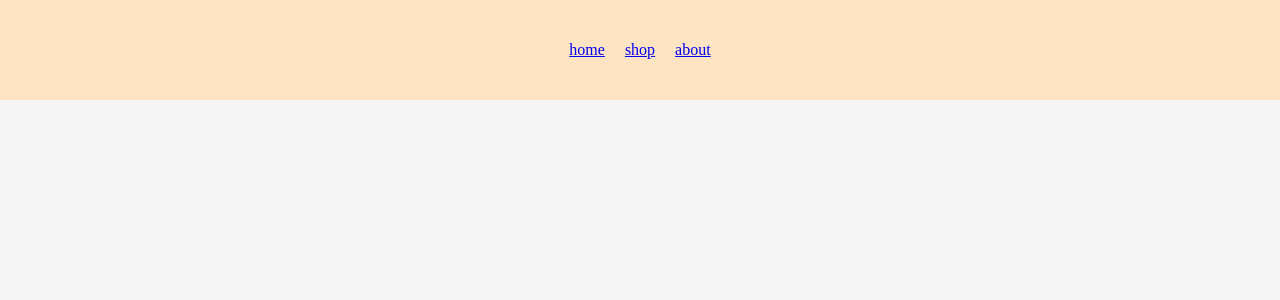
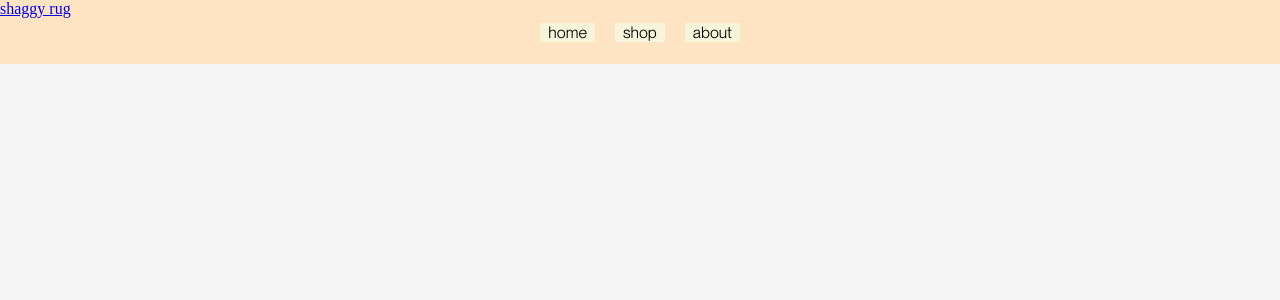
Before and after one commit to brian-david4/furniture-shop, a React (Vite) app in the folder furniture/: page /products in a window 1280 px wide. Shown: the top 300 px of the page. Built offline with nearby package versions, Linux system fonts and the light colour scheme; the HTML template or start-up script is replaced by a standard one.

Commit message:
NavBarItem hover animation

```diff
--- a/furniture/src/Components/MainNavBar/MainNavBar.tsx
+++ b/furniture/src/Components/MainNavBar/MainNavBar.tsx
@@ -4,9 +4,9 @@ import styles from "./mainNav.module.css";
 const MainNavBar = () => {
   return (
     <div className={styles.navbarContainer}>
-      <MainNavItem to="/">home</MainNavItem>
-      <MainNavItem to="/products">shop</MainNavItem>
-      <MainNavItem to="/about">about</MainNavItem>
+      <MainNavItem to="/" title="home" />
+      <MainNavItem to="/products" title="shop" />
+      <MainNavItem to="/about" title="about" />
     </div>
   );
 };
--- a/furniture/src/Components/MainNavBar/mainNav.module.css
+++ b/furniture/src/Components/MainNavBar/mainNav.module.css
@@ -1,7 +1,7 @@
 .navbarContainer {
   position: fixed;
   height: 8vh;
-  min-height: 100px;
+  min-height: 50px;
   width: 100%;
   display: flex;
   flex-direction: row;
--- a/furniture/src/Components/MainNavItem/MainNavItem.tsx
+++ b/furniture/src/Components/MainNavItem/MainNavItem.tsx
@@ -2,15 +2,20 @@ import { Link } from "react-router-dom";
 import styles from "./navItem.module.css";
 
 interface MainNavItemProps {
-  children: React.ReactNode;
+  title: string;
   to: string;
 }
 
-const MainNavItem = ({ children, to }: MainNavItemProps) => {
+const MainNavItem = ({ title, to }: MainNavItemProps) => {
+  const titleSplit = title.split("");
   return (
     <div className={styles.navItemWrapper}>
       <Link className={styles.navItem} to={to}>
-        {children}
+        {titleSplit.map((char, index) => (
+          <span className={styles.ltrWrap} key={index} data-ltr={char}>
+            {char}
+          </span>
+        ))}
       </Link>
     </div>
   );
--- a/furniture/src/Components/MainNavItem/navItem.module.css
+++ b/furniture/src/Components/MainNavItem/navItem.module.css
@@ -0,0 +1,29 @@
+.navItemWrapper {
+  width: fit-content;
+  background-color: beige;
+  padding-left: 1vmin;
+  padding-right: 1vmin;
+  overflow: hidden;
+}
+.navItem {
+  text-decoration: none;
+  color: black;
+  font-family: "Neue Montreal Book";
+}
+.navItem:hover > .ltrWrap {
+  transform: translateY(-100%);
+}
+.ltrWrap {
+  position: relative;
+  display: inline-block;
+  width: fit-content;
+  height: fit-content;
+  transition: transform 250ms cubic-bezier(0.45, 0, 0.55, 1);
+}
+.ltrWrap::after {
+  content: attr(data-ltr);
+  position: absolute;
+  top: 100%;
+  left: 0;
+  appearance: none;
+}
--- a/furniture/src/Pages/Shop.tsx
+++ b/furniture/src/Pages/Shop.tsx
@@ -5,7 +5,12 @@ const Shop = () => {
   return (
     <>
       <MainNavBar />
-      <Link to="/products/shaggyRug">shaggy rug</Link>
+      <Link
+        style={{ position: "relative", top: "10 vh" }}
+        to="/products/shaggyRug"
+      >
+        shaggy rug
+      </Link>
     </>
   );
 };
```
